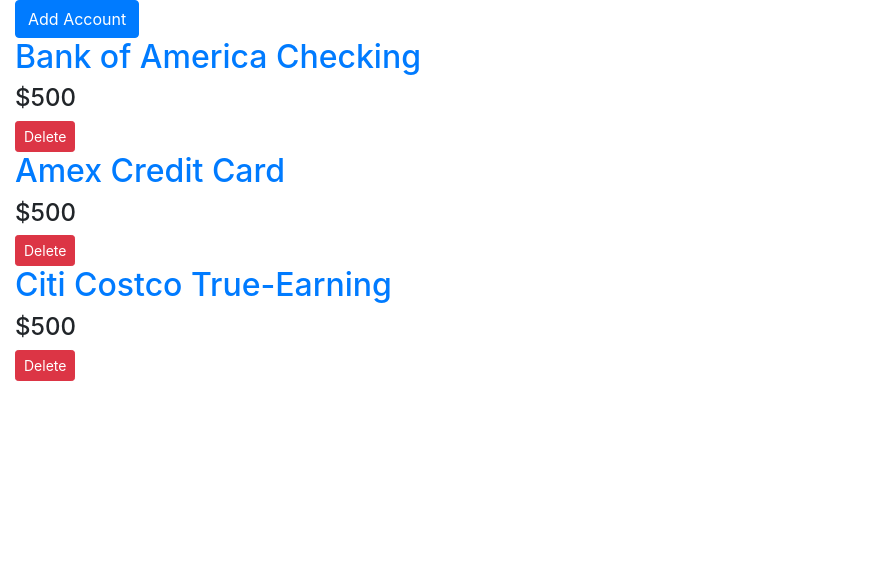
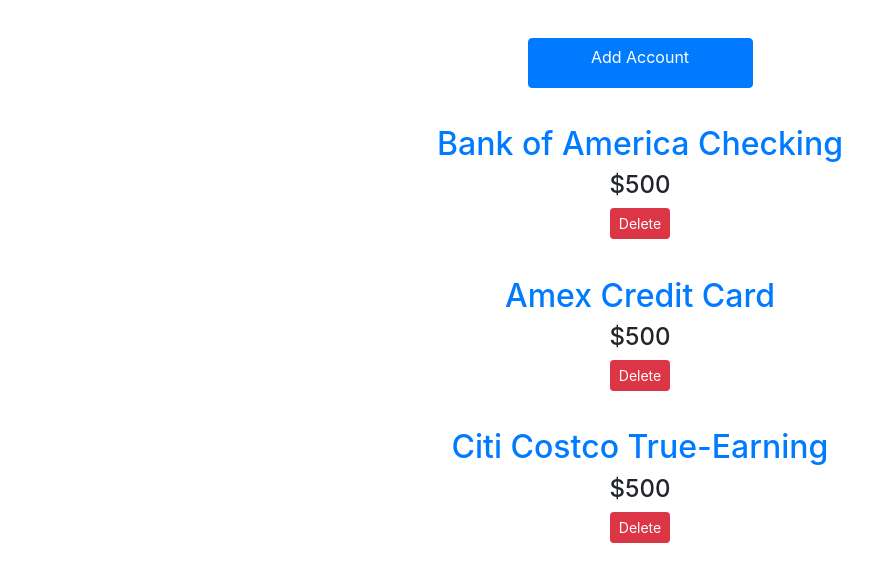
Before and after one commit to taylor-brudos/budget-app, a Django app: page /myaccounts in a window 1280 px wide. Shown: the part 56-638 px from the top of the page, without its empty margins (0-889 px from the left). Run offline with Django 3.2, Linux system fonts and the light colour scheme; some libraries are stand-ins or nearby versions.

Commit message:
making html look better

```diff
--- a/main/apps/first_app/static/first_app/css/main.css
+++ b/main/apps/first_app/static/first_app/css/main.css
@@ -14,3 +14,17 @@
 .red {
     color: red;
 }
+
+.bolded {
+    font-weight: bold;
+}
+
+.acct {
+    margin: 3%;
+}
+
+.add-acct {
+    min-width: 18%;
+    height: 50px;
+    margin-top: 3%;
+}
--- a/main/apps/first_app/templates/first_app/index.html
+++ b/main/apps/first_app/templates/first_app/index.html
@@ -13,9 +13,6 @@
 
         var chart = new CanvasJS.Chart("chartContainer", {
             animationEnabled: true,
-            // title: {
-            //     text: "Spending by Category"
-            // },
             data: [{
                 type: "pie",
                 startAngle: 240,
--- a/main/apps/first_app/templates/first_app/my_accounts.html
+++ b/main/apps/first_app/templates/first_app/my_accounts.html
@@ -32,23 +32,23 @@
         </div>
     </nav>
     <!-- main content -->
-    <div class="container-fluid">
-        <a href="/addaccount" class="btn btn-primary">Add Account</a>
-        <div>
+    <div class="container-fluid centered">
+        <a href="/addaccount" class="add-acct btn btn-primary">Add Account</a>
+        <div class="acct">
             <a href="/accountdetail">
                 <h2>Bank of America Checking</h2>
             </a>
             <h4>$500</h4>
             <button class="btn btn-sm btn-danger">Delete</button>
         </div>
-        <div>
+        <div class="acct">
             <a href="#">
                 <h2>Amex Credit Card</h2>
             </a>
             <h4>$500</h4>
             <button class="btn btn-sm btn-danger">Delete</button>
         </div>
-        <div>
+        <div class="acct">
             <a href="#">
                 <h2>Citi Costco True-Earning</h2>
             </a>
```
Also changed, not shown: main/apps/first_app/templates/first_app/account_detail.html (+41 -5 lines).
